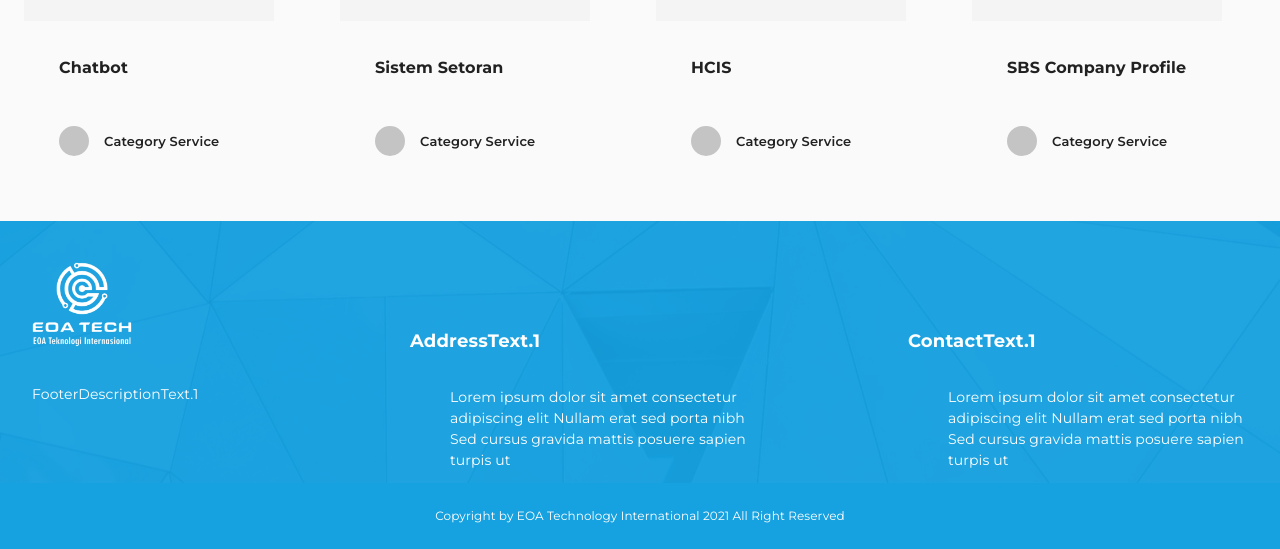
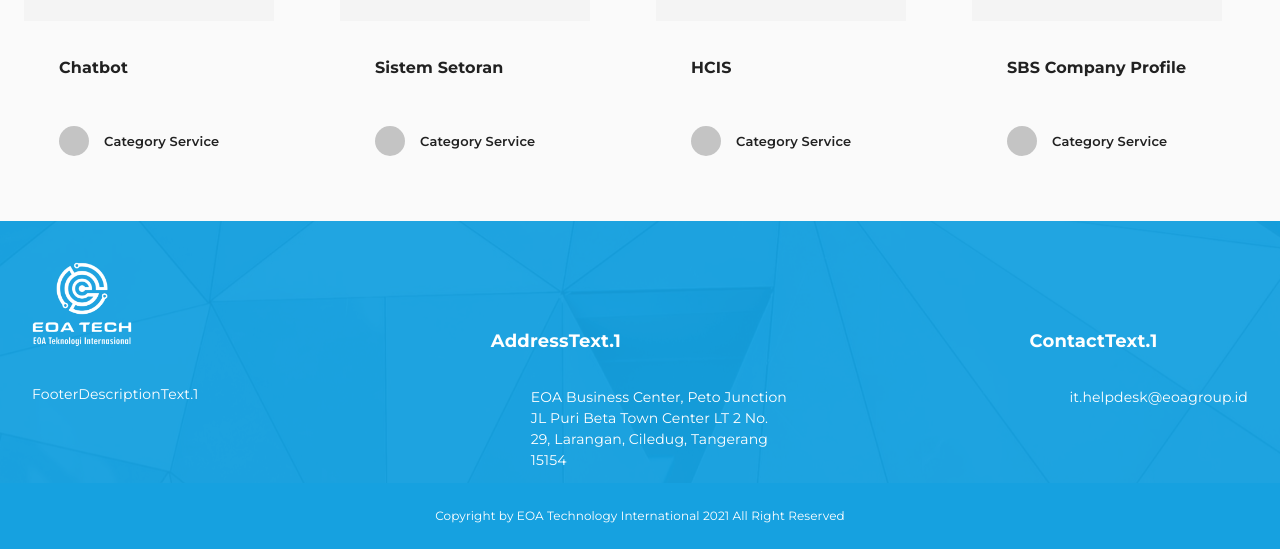
Before and after one commit to rizaldirhmn/compro, a React (Create React App) app: page /project in a window 1280 px wide. Shown: the part 1117-1666 px from the top of the page. Built offline with nearby package versions, Linux system fonts and the light colour scheme; what i18next-xhr-backend would draw is missing.

Commit message:
Change footer icon and some text

```diff
--- a/public/locales/en/translation.json
+++ b/public/locales/en/translation.json
@@ -130,7 +130,7 @@
         "1": "Please send your resume to"
     },
     "ResumeTextEmail": {
-        "1": "Email"
+        "1": "it.helpdesk@eoagroup.id"
     },
     "ProjectText": {
         "1": "Project"
--- a/public/locales/id/translation.json
+++ b/public/locales/id/translation.json
@@ -130,7 +130,7 @@
         "1": "Kirim resume anda ke"
     },
     "ResumeTextEmail": {
-        "1": "Email ini"
+        "1": "it.helpdesk@eoagroup.id"
     },
     "ProjectText": {
         "1": "Proyek"
--- a/src/components/footer/footer.jsx
+++ b/src/components/footer/footer.jsx
@@ -7,7 +7,7 @@ import instagramFilled from "@iconify-icons/ant-design/instagram-filled";
 import facebookFill from "@iconify-icons/akar-icons/facebook-fill";
 import linkedinFill from "@iconify-icons/akar-icons/linkedin-fill";
 import mapMarkerLine from "@iconify-icons/clarity/map-marker-line";
-import phoneIcon from "@iconify-icons/akar-icons/phone";
+import gmailIcon from "@iconify-icons/cib/gmail";
 import { Icon } from "@iconify/react";
 import { useTranslation, Trans } from "react-i18next";
 
@@ -68,9 +68,8 @@ export const FooterComponent = () => {
                     className={classes.footerText}
                     style={{ marginLeft: "40px" }}
                   >
-                    Lorem ipsum dolor sit amet consectetur adipiscing elit
-                    Nullam erat sed porta nibh Sed cursus gravida mattis posuere
-                    sapien turpis ut
+                    EOA Business Center, Peto Junction JL Puri Beta Town Center
+                    LT 2 No. 29, Larangan, Ciledug, Tangerang 15154
                   </Typography>
                 </Box>
               </Box>
@@ -83,16 +82,14 @@ export const FooterComponent = () => {
               </Box>
               <Box display="flex" marginTop={4}>
                 <Box>
-                  <Icon className={classes.footerIcon} icon={phoneIcon} />
+                  <Icon className={classes.footerIcon} icon={gmailIcon} />
                 </Box>
                 <Box>
                   <Typography
                     className={classes.footerText}
                     style={{ marginLeft: "40px" }}
                   >
-                    Lorem ipsum dolor sit amet consectetur adipiscing elit
-                    Nullam erat sed porta nibh Sed cursus gravida mattis posuere
-                    sapien turpis ut
+                    it.helpdesk@eoagroup.id
                   </Typography>
                 </Box>
               </Box>
--- a/src/components/footer/footer.style.jsx
+++ b/src/components/footer/footer.style.jsx
@@ -16,7 +16,7 @@ const useStyles = makeStyles((theme) => ({
     color: "#fff",
     fontFamily: "Montserrat",
     fontSize: 14,
-    maxWidth: "300px",
+    maxWidth: "260px",
   },
   footerSpace: {
     position: "relative",
--- a/src/pages/company/company.jsx
+++ b/src/pages/company/company.jsx
@@ -109,7 +109,6 @@ export const CompanyPage = React.memo(() => {
               style={{
                 textDecoration: "underline",
                 marginLeft: 7,
-                cursor: "pointer",
               }}
             >
               <Trans count={1}>{t("ResumeTextEmail.1")}</Trans>
```
